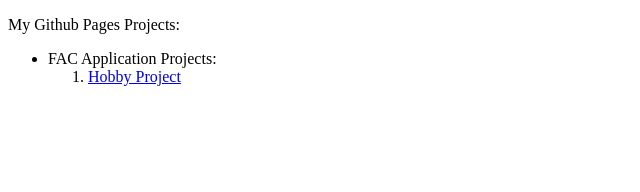
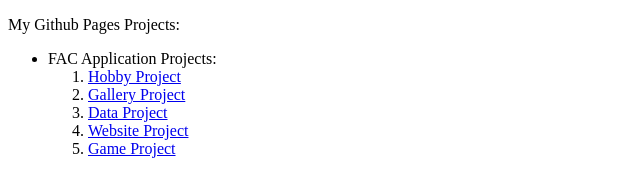
Before and after one commit to scudmarx/scudmarx.github.io, a plain HTML site: page index.html in a window 1280 px wide. Shown: the whole page, without its empty margins (0-640 px from the left). Drawn offline with Linux system fonts and the light colour scheme.

Commit message:
Update index.html

```diff
--- a/index.html
+++ b/index.html
@@ -6,6 +6,10 @@
             <li>FAC Application Projects:
                 <ol>
                     <li><a href="https://scudmarx.github.io/FAC-app-1">Hobby Project</a></li>
+                    <li><a href="https://scudmarx.github.io/FAC-App-2">Gallery Project</a></li>
+                    <li><a href="https://scudmarx.github.io/FAC-App-3">Data Project</a></li>
+                    <li><a href="https://scudmarx.github.io/FAC-App-4">Website Project</a></li>
+                    <li><a href="https://scudmarx.github.io/FAC-App-5">Game Project</a></li>
                 </ol>
             </li>
         </ul>
```
